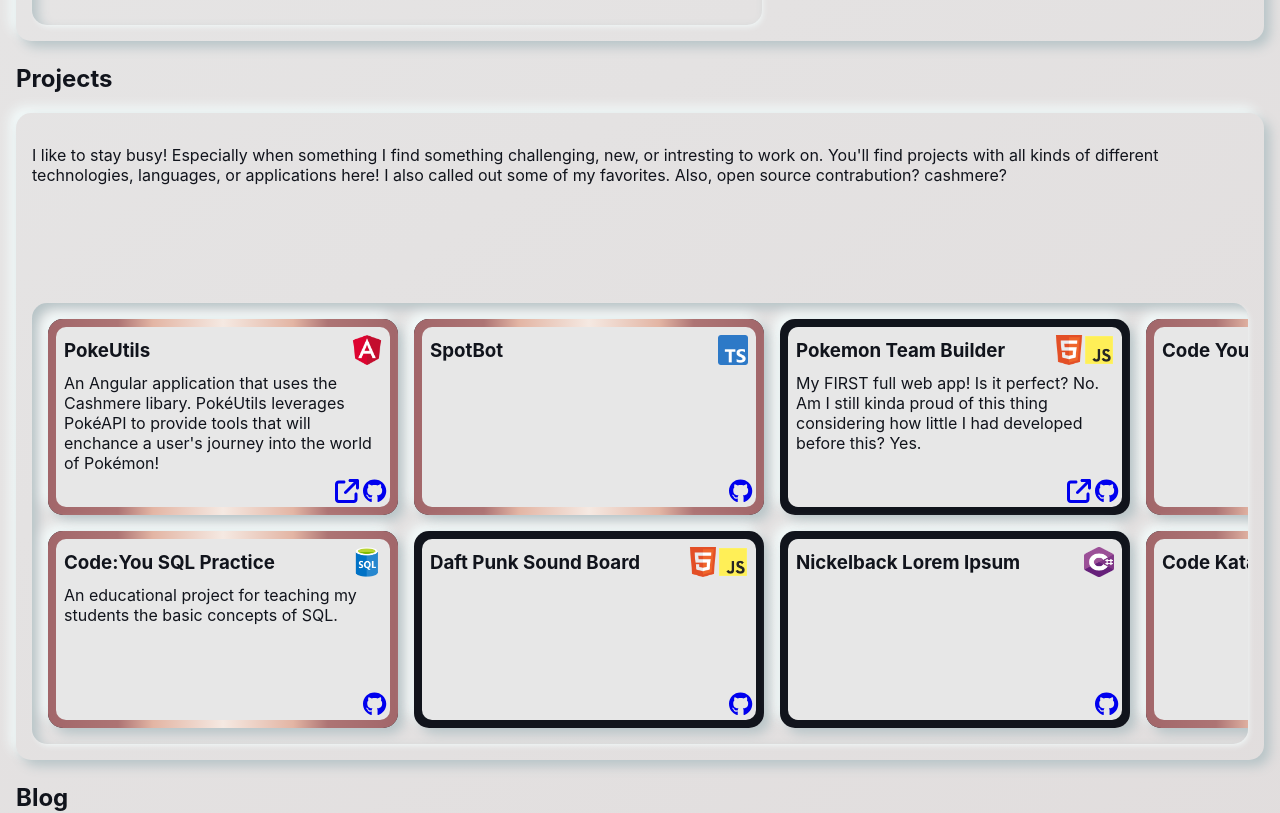
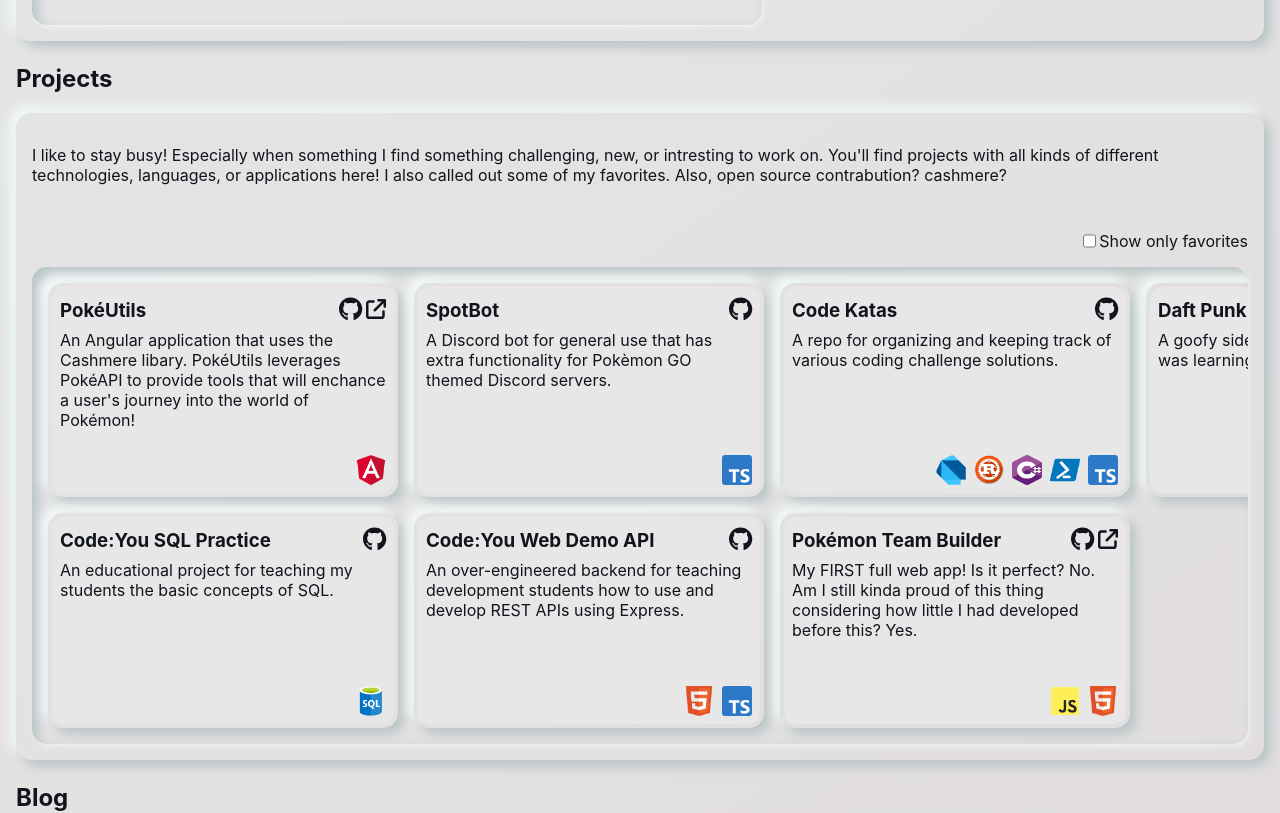
Before and after one commit to JakeSaintG/LandingPage, a React (Vite) app: page / in a window 1280 px wide. Shown: the part 740-1553 px from the top of the page. Built offline with nearby package versions, Linux system fonts and the light colour scheme.

Commit message:
further refinement of projects section

```diff
--- a/src/LandingPage/ProjectsSection/Project/Project.module.css
+++ b/src/LandingPage/ProjectsSection/Project/Project.module.css
@@ -1,18 +1,17 @@
 .project.light_mode {
     box-shadow: var(--light-raised-boxshadow);
-    /* background-color: var(--dark-mode-background); */
 }
 
 .project.dark_mode {
     box-shadow: var(--dark-raised-boxshadow);
-    /* background-color: var(--light-mode-background); */
 }
 
 .project {
     border-radius: 15px;
     min-width: 250px;
+    max-width: 350px;
     height: 100%;
-    padding: .5rem;
+    padding: .25rem;
     overflow: hidden;
     position: relative;
     z-index: 1;
@@ -27,7 +26,7 @@
 }
 
 .project_content {
-    border-radius: 10px;
+    border-radius: 12px;
     display: flex;
     flex-direction: column;
     height: 100%;
@@ -41,18 +40,14 @@
     inset: 0;
 }
 
-.project.light_mode .project_border {
-    background-color: var(--dark-mode-background);
-}
-
-.project.dark_mode .project_border {
-    background-color: var(--light-mode-background);
+.project_border {
+    background-color: var(--palette-primary-color);
 }
 
 .project_border.favorite {
     background: linear-gradient(
         90deg,
-        var(--palette-main-color) 0%,
+        var(--palette-primary-color) 0%,
         var(--palette-secondary-color) 38%,
         var(--palette-tertiary-color) 42%,
         var(--palette-light-color) 46%,
@@ -60,7 +55,7 @@
         var(--palette-light-color) 54%,
         var(--palette-tertiary-color) 58%,
         var(--palette-secondary-color) 62%,
-        var(--palette-main-color) 100%
+        var(--palette-primary-color) 100%
     );
 
     animation: spinning-border 8s linear infinite;
@@ -77,18 +72,17 @@
 .project_header h3 {
     margin: 0;
     padding-top: 4px;
-    height: 20px;
     text-wrap: wrap;
 }
 
 .project_header div {
     display: flex;
+    align-items: center;
+    gap: .25rem;
 }
 
-.project_header div img {
-    margin: auto;
-    width: 30px;
-    height: 30px;
+.project_header div a {
+    color: inherit;
 }
 
 .project p {
@@ -98,8 +92,13 @@
 .project span {
     display: flex;
     flex-direction: row-reverse;
-    margin: .25rem;
-    gap: .25rem;
+    margin: .5rem;
+    gap: .5rem;
+}
+
+.project span img {
+    width: 30px;
+    height: 30px;
 }
 
 @media only screen and (min-width: 600px) {
@@ -107,7 +106,6 @@
 }
 
 @media only screen and (min-width: 768px) {
-
     .project {
         min-width: 300px;
     }
@@ -120,13 +118,7 @@
 }
 
 @media only screen and (min-height: 550px) {
-    /* .project_header {
-        margin: 1rem;
-    }
 
-    .project p {
-        margin: 0 1rem auto 1rem;
-    } */
 }
 
 @keyframes spinning-border {
--- a/src/LandingPage/ProjectsSection/Project/Project.tsx
+++ b/src/LandingPage/ProjectsSection/Project/Project.tsx
@@ -45,31 +45,30 @@
     let hosted = null;
 
     if (props.project.hosted) {
-        hosted = <a href={props.project.hosted} target='_blank'>
-            <FontAwesomeIcon icon={faArrowUpRightFromSquare} size="xl" />
+        hosted = <a href={props.project.hosted} target='_blank' aria-label='link to hosted page' title='link to hosted page'>
+            <FontAwesomeIcon icon={faArrowUpRightFromSquare} size="lg" />
         </a>
     }
 
     return (
         <div className={`${styles.project} ${styles[props.visualMode]}`}>
-            {/* TODO: only show the spinning border if favorite */}
             <div className={`${styles.project_border} ${props.project.favorite ? styles.favorite : ''}`}></div>
             <div className={styles.project_content}>
                 <div className={styles.project_header}>
 
                     <h3>{props.project.name}</h3>
                     <div>
-                        {props.project.technologies.map((t) => {
-                            return <img key={key++} src={langs[t]} alt={`Icon for ${t}`} />;
-                        })}
+                        <a href={props.project.repo_link} target='_blank' aria-label='link to github repo' title='link to github repo'>
+                            <FontAwesomeIcon icon={faGithub} size="xl"/>
+                        </a>
+                        {hosted}
                     </div>
                 </div>
                 <p>{props.project.description}</p>
                 <span>
-                    <a href={props.project.repo_link} target='_blank'>
-                        <FontAwesomeIcon icon={faGithub} size="xl" />
-                    </a>
-                    {hosted}
+                    {props.project.technologies.map((t) => {
+                        return <img key={key++} src={langs[t]} alt={`Icon for ${t}`} />;
+                    })}
                 </span>
             </div>
         </div>
--- a/src/LandingPage/ProjectsSection/ProjectsSection.module.css
+++ b/src/LandingPage/ProjectsSection/ProjectsSection.module.css
@@ -1,15 +1,14 @@
 .projects_desc {
     height: 33%;
-    min-height: 65px;
     margin-top: 0;
 }
 
 .projects {
     box-shadow: var(--light-inset-boxshadow);
     border-radius: 15px;
-    height: 100%;
     display: grid;
     padding: 1rem;
+    height: 100%;
     gap: 1rem;
     grid-auto-flow: column;
     grid-template-rows: 1fr;
@@ -41,11 +40,6 @@
     background: #555;
 }
 
-.project {
-    border-radius: 15px;
-    min-width: 250px;
-}
-
 .projects.light_mode {
     box-shadow: var(--light-inset-boxshadow);
 }
@@ -54,24 +48,27 @@
     box-shadow: var(--dark-inset-boxshadow);
 }
 
+.show_all_check {
+    display: flex;
+    flex-direction: row-reverse;
+    margin-bottom: 1rem;
+}
+
 /* Width */
 @media only screen and (min-width: 600px) {
 }
 
 @media only screen and (min-width: 768px) {
-    .project {
-        min-width: 300px;
+    .projects_desc {
+        height: 15%;
     }
 }
 
 @media only screen and (min-width: 992px) {
-    .project {
-        min-width: 350px;
-    }
 }
 
 /* Height */
-@media only screen and (min-height: 700px) {
+@media only screen and (min-height: 650px) and (min-width: 768px) {
     .projects {
         grid-template-rows: 1fr 1fr;
     }
--- a/src/LandingPage/ProjectsSection/ProjectsSection.tsx
+++ b/src/LandingPage/ProjectsSection/ProjectsSection.tsx
@@ -3,24 +3,43 @@
 import projects from '../../assets/projects.json'
 import Project from './Project/Project';
 import { project } from './Project/Project';
+import { useState } from 'react';
 
 interface Props extends React.HTMLAttributes<HTMLElement>{
     visualMode: string
 }
 
-// TODO: Need to remember why I did this and it doesn't work in the css......
 const contentStyle: React.CSSProperties = { display: 'flex', flexDirection: 'column' };
+
+let displayedProjects: project[] = [];
 
 export default function ProjectsSection(props: Props) {
     let key = 0;
+
+    let [allProjectsShown, setAllProjectsShown] = useState(false);
+
+    if (!allProjectsShown) {
+        displayedProjects = projects.reduce(
+            (acc, proj) => {
+                if(proj.favorite) acc.push(proj);
+                return acc;
+            }, [] as any[]
+        )
+    } else {
+        displayedProjects = projects.sort((x, y) => (x.favorite === y.favorite)? 0 : x? -1 : 1);
+    }
 
     return (
         <PageSection title='Projects' id="projectsSection" style={contentStyle} visualMode={props.visualMode}>
             <p className={styles.projects_desc}>
                 I like to stay busy! Especially when something I find something challenging, new, or intresting to work on. You'll find projects with all kinds of different technologies, languages, or applications here! I also called out some of my favorites. Also, open source contrabution? cashmere?
             </p>
+            <span className={styles.show_all_check}>
+                <label htmlFor="show_favorite">Show only favorites</label>
+                <input type="checkbox" name="show_favorite" value="show" onChange={() => setAllProjectsShown(allProjectsShown ? false : true)}/>
+            </span>
             <div className={`${styles.projects} ${styles[props.visualMode]}`}>
-                {projects.map((e: project) =>
+                {displayedProjects.map((e: project) =>
                     <Project visualMode={props.visualMode} key={key++} project={e}/>
                 )}
             </div>
--- a/src/assets/projects.json
+++ b/src/assets/projects.json
@@ -1,6 +1,6 @@
 [
     {
-        "name": "PokeUtils",
+        "name": "PokéUtils",
         "hosted": "https://jakesaintg.github.io/PokeUtils/",
         "repo_link": "https://github.com/JakeSaintG/PokeUtils",
         "description": "An Angular application that uses the Cashmere libary. PokéUtils leverages PokéAPI to provide tools that will enchance a user's journey into the world of Pokémon! ",
@@ -21,43 +21,25 @@
         "name": "SpotBot",
         "hosted": null,
         "repo_link": "https://github.com/JakeSaintG/SpotBot",
-        "description": "",
+        "description": "A Discord bot for general use that has extra functionality for Pokèmon GO themed Discord servers.",
         "technologies": ["typescript"],
         "favorite": true,
-        "eductional": false
-    },
-    {
-        "name": "Daft Punk Sound Board",
-        "hosted": null,
-        "repo_link": "https://github.com/JakeSaintG/Daft-Punk-Soundboard",
-        "description": "",
-        "technologies": ["html", "javascript"],
-        "favorite": false,
-        "eductional": false
-    },
-    {
-        "name": "Pokemon Team Builder",
-        "hosted": "reddit.com",
-        "repo_link": "https://github.com/JakeSaintG/pokemon_teambuilder",
-        "description": "My FIRST full web app! Is it perfect? No. Am I still kinda proud of this thing considering how little I had developed before this? Yes.",
-        "technologies": ["html", "javascript"],
-        "favorite": false,
         "eductional": false
     },
     {
         "name": "Nickelback Lorem Ipsum",
         "hosted": null,
         "repo_link": "https://github.com/JakeSaintG/NickelbackLoremIpsumGenerator",
-        "description": "",
+        "description": "Ever wanted to generate Lorem Ipsum text using lines from Nickelback songs? No? Well...you can with this.",
         "technologies": ["csharp"],
         "favorite": false,
         "eductional": false
     },
     {
-        "name": "Code You Web Demo API",
+        "name": "Code:You Web Demo API",
         "hosted": null,
         "repo_link": "https://github.com/JakeSaintG/CodeYouWebDemoApi",
-        "description": "",
+        "description": "An over-engineered backend for teaching development students how to use and develop REST APIs using Express.",
         "technologies": ["typescript", "html"],
         "favorite": true,
         "eductional": true
@@ -66,9 +48,45 @@
         "name": "Code Katas",
         "hosted": null,
         "repo_link": "https://github.com/JakeSaintG/Katas",
-        "description": "",
-        "technologies": ["typescript","powershell","csharp", "dart", "rust"],
+        "description": "A repo for organizing and keeping track of various coding challenge solutions.",
+        "technologies": ["typescript","powershell","csharp", "rust", "dart"],
         "favorite": true,
         "eductional": true
+    },
+    {
+        "name": "Razor PokéDex",
+        "hosted": null,
+        "repo_link": "https://github.com/JakeSaintG/RazorPokeDex",
+        "description": "A demo project for CodeLou's Software 2 class.",
+        "technologies": ["csharp"],
+        "favorite": false,
+        "eductional": false
+    },
+    {
+        "name": "Pokémon Team Builder",
+        "hosted": "https://jakesaintg.github.io/pokemon_teambuilder/",
+        "repo_link": "https://github.com/JakeSaintG/pokemon_teambuilder",
+        "description": "My FIRST full web app! Is it perfect? No. Am I still kinda proud of this thing considering how little I had developed before this? Yes.",
+        "technologies": ["html", "javascript"],
+        "favorite": true,
+        "eductional": false
+    },
+    {
+        "name": "Daft Punk Sound Board",
+        "hosted": null,
+        "repo_link": "https://github.com/JakeSaintG/Daft-Punk-Soundboard",
+        "description": "A goofy side project that I made when I was learning. Still makes me giggle. 😆",
+        "technologies": ["html", "javascript"],
+        "favorite": true,
+        "eductional": false
+    },
+    {
+        "name": "Simple MC Backup",
+        "hosted": null,
+        "repo_link": "https://github.com/JakeSaintG/SimpleMCBackupTool",
+        "description": "A simple Minecraft world backup tool (for Mac and Linux).",
+        "technologies": ["typescript"],
+        "favorite": false,
+        "eductional": false
     }
 ]
```
Also changed, not shown: src/assets/img/lang_icons/rust.png.
